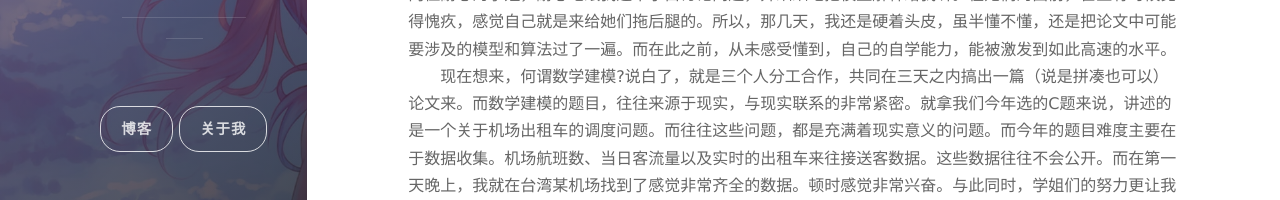
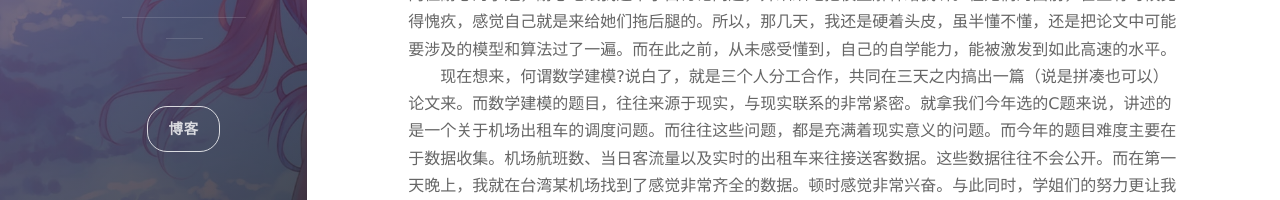
Before and after one commit to peteryzy/peteryzy.github.io, a plain HTML site: page 2019/09/21/hello-world/index.html in a window 1280 px wide. Shown: the part 358-558 px from the top of the page. Drawn offline with nearby package versions, Linux system fonts and the light colour scheme; some packages are replaced by stand-ins of ours; a script that the page names is missing.

Commit message:
Site updated: 2019-09-21 03:25:49

```diff
--- a/2019/09/21/hello-world/index.html
+++ b/2019/09/21/hello-world/index.html
@@ -66,8 +66,6 @@
           <nav class="cover-navigation cover-navigation--primary">
             <ul class="navigation">
               <li class="navigation__item"><a href="/#blog" title="访问博客" class="blog-button">博客</a></li>
-
-              <li class="navigation__item"><a href="/aboutme">关于我</a></li>
 
             </ul>
           </nav>
```
Also changed, not shown: aboutme/index.html (+0 -2 lines), archives/2019/09/index.html (+0 -2 lines), archives/2019/index.html (+0 -2 lines), archives/index.html (+0 -2 lines), index.html (+0 -2 lines), tags/随笔/index.html (+0 -2 lines).
